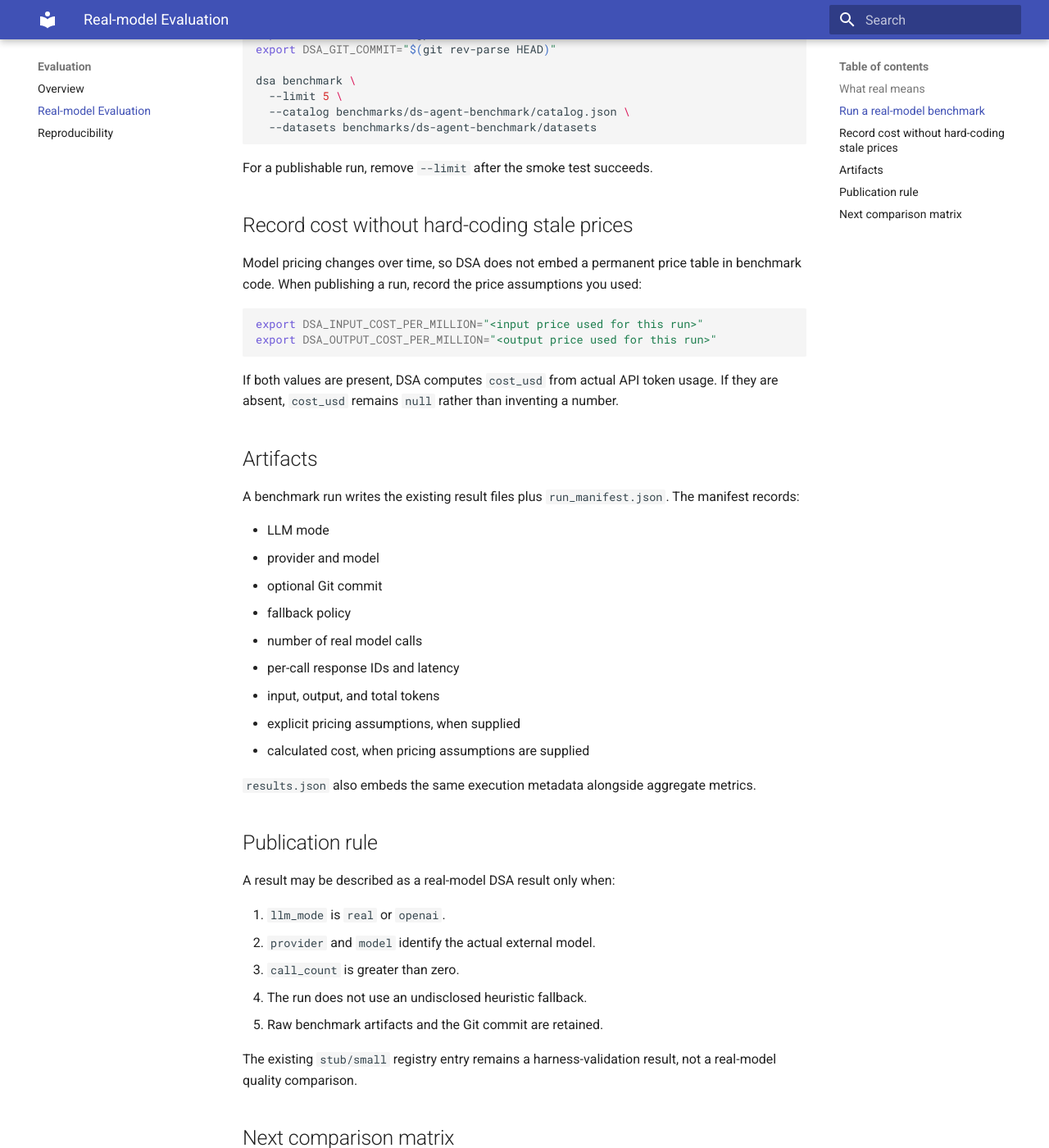
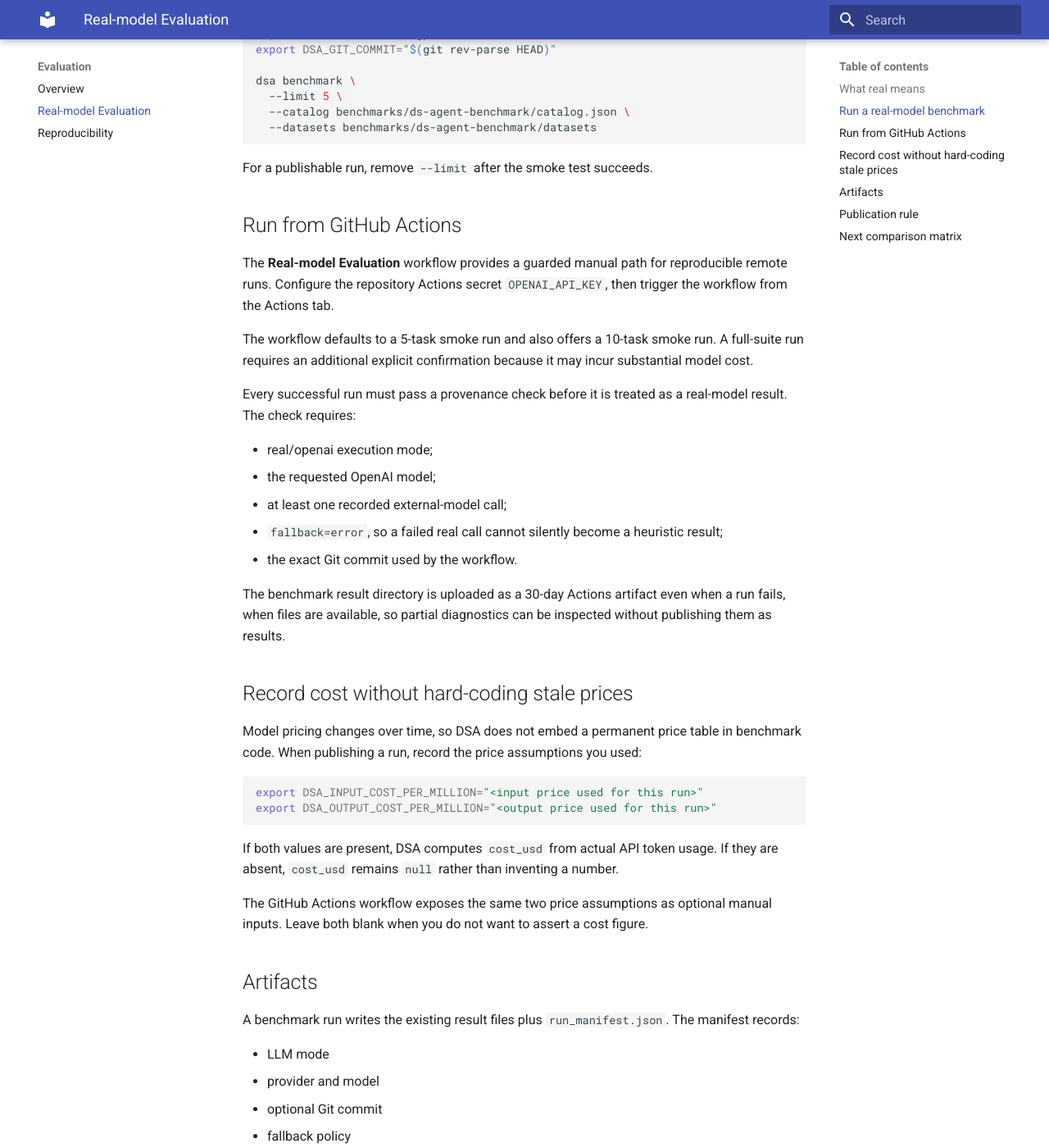
Before and after one commit to Jackxiaozhiren/data-science-agent, an MkDocs documentation site: the page built from docs/real-model-evaluation.md, in a window 1280 px wide and 1400 px high, scrolled down 717 px. Shown: the whole window at 82% size. Built offline with MkDocs 1.6.1 and Material for MkDocs 9.7.7, drawn with Linux system fonts in a browser that asks for light colours.

Commit message:
docs: document guarded real-model Action

````diff
--- a/docs/real-model-evaluation.md
+++ b/docs/real-model-evaluation.md
@@ -25,6 +25,22 @@ dsa benchmark \
 
 For a publishable run, remove `--limit` after the smoke test succeeds.
 
+## Run from GitHub Actions
+
+The **Real-model Evaluation** workflow provides a guarded manual path for reproducible remote runs. Configure the repository Actions secret `OPENAI_API_KEY`, then trigger the workflow from the Actions tab.
+
+The workflow defaults to a 5-task smoke run and also offers a 10-task smoke run. A full-suite run requires an additional explicit confirmation because it may incur substantial model cost.
+
+Every successful run must pass a provenance check before it is treated as a real-model result. The check requires:
+
+- real/openai execution mode;
+- the requested OpenAI model;
+- at least one recorded external-model call;
+- `fallback=error`, so a failed real call cannot silently become a heuristic result;
+- the exact Git commit used by the workflow.
+
+The benchmark result directory is uploaded as a 30-day Actions artifact even when a run fails, when files are available, so partial diagnostics can be inspected without publishing them as results.
+
 ## Record cost without hard-coding stale prices
 
 Model pricing changes over time, so DSA does not embed a permanent price table in benchmark code. When publishing a run, record the price assumptions you used:
@@ -35,6 +51,8 @@ export DSA_OUTPUT_COST_PER_MILLION="<output price used for this run>"
 ```
 
 If both values are present, DSA computes `cost_usd` from actual API token usage. If they are absent, `cost_usd` remains `null` rather than inventing a number.
+
+The GitHub Actions workflow exposes the same two price assumptions as optional manual inputs. Leave both blank when you do not want to assert a cost figure.
 
 ## Artifacts
 
````
